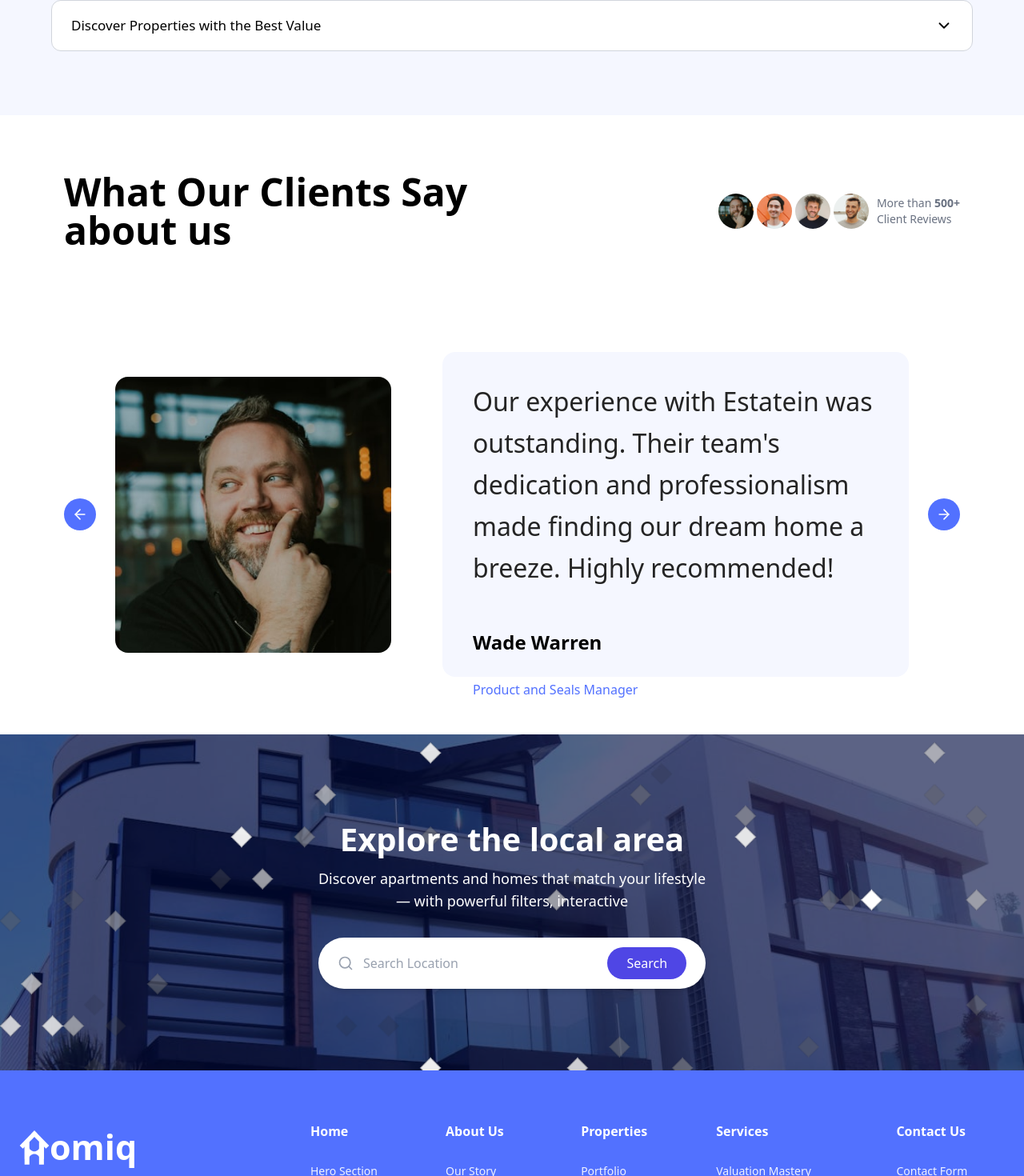
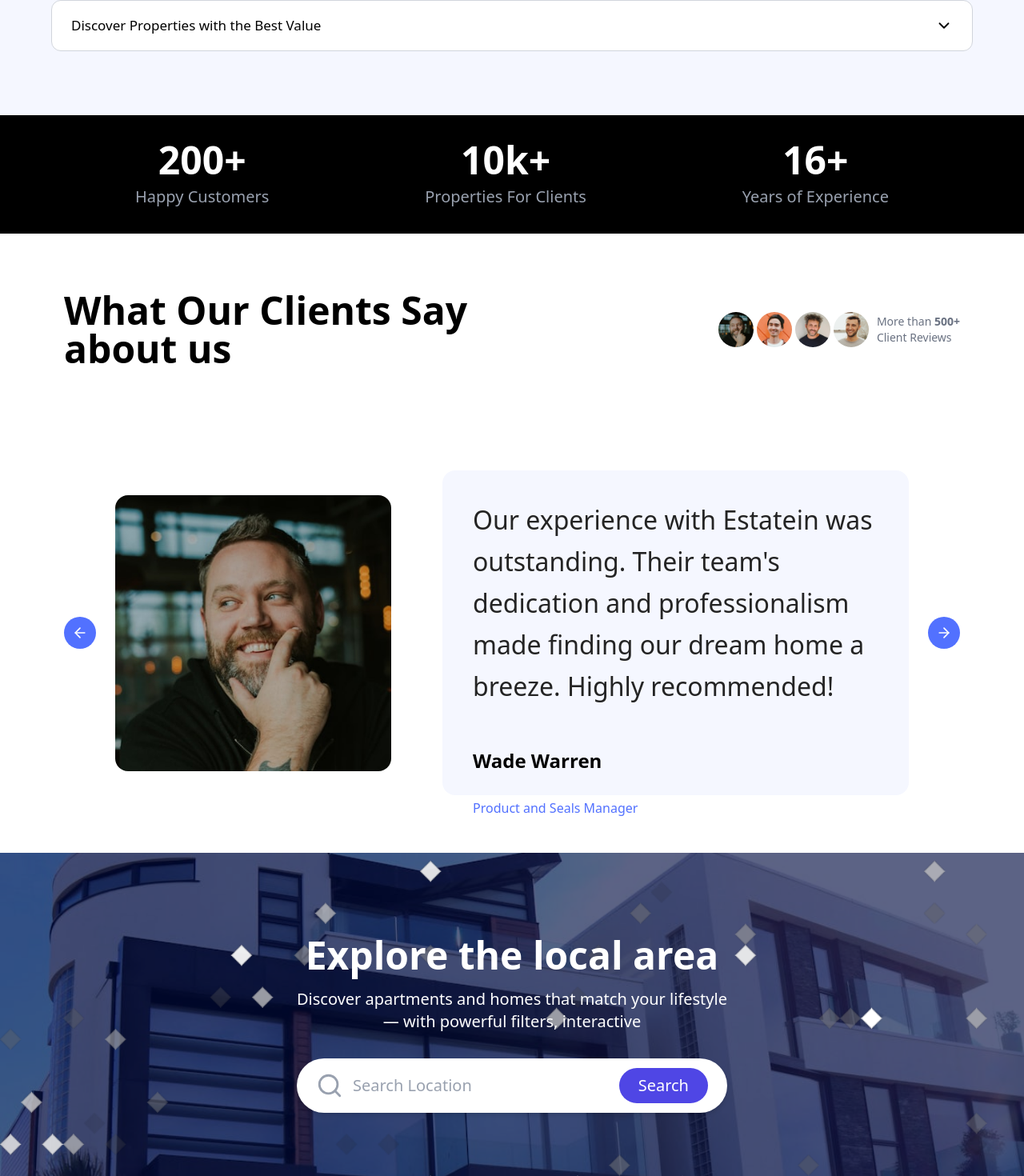
Before and after one commit to TamimOp/Homiq, a Next.js app: page / in a window 1280 px wide. Shown: the part 5013-6483 px from the top of the page at 80% size. Built offline with nearby package versions, Linux system fonts and the light colour scheme.

Commit message:
add Stats component and integrate it into Home page layout

```diff
--- a/app/page.tsx
+++ b/app/page.tsx
@@ -5,6 +5,7 @@ import Hero from "@/components/Hero";
 import Location from "@/components/Location";
 import Project from "@/components/Projects";
 import Review from "@/components/Review";
+import Stats from "@/components/Stats";
 import WhyBest from "@/components/WhyBest";
 
 export default function Home() {
@@ -16,6 +17,7 @@ export default function Home() {
       <Location />
       <Project />
       <FAQ />
+      <Stats />
       <Review />
       <Explore />
     </main>
--- a/components/Explore.tsx
+++ b/components/Explore.tsx
@@ -27,23 +27,23 @@ export default function Explore() {
       />
 
       <div className="relative z-10 text-center max-w-3xl">
-        <h2 className="text-white text-[32px] md:text-[40px] font-semibold leading-tight md:leading-snug">
+        <h2 className="text-white text-[32px] md:text-5xl font-semibold leading-tight md:leading-snug">
           Explore the local area
         </h2>
-        <p className="text-white text-base md:text-lg font-normal mt-2">
+        <p className="text-white text-base md:text-xl font-normal mt-2">
           Discover apartments and homes that match your lifestyle{" "}
           <br className="hidden md:block" />— with powerful filters, interactive
         </p>
 
         {/* Search Input */}
         <div className="mt-8 mx-auto w-full max-w-xl bg-white rounded-full flex items-center overflow-hidden px-6 py-3 shadow-md">
-          <Search className="text-gray-400 w-5 h-5" />
+          <Search className="text-gray-400 w-[34px] h-[34px]" />
           <input
             type="text"
             placeholder="Search Location"
-            className="flex-1 px-3 text-gray-700 placeholder:text-gray-400 outline-none border-none bg-transparent text-base"
+            className="flex-1 px-3 text-gray-700 placeholder:text-gray-400 outline-none border-none bg-transparent text-xl"
           />
-          <button className="bg-[#4F46E5] text-white font-medium text-base px-6 py-2 rounded-full">
+          <button className="bg-[#4F46E5] text-white font-medium text-xl px-6 py-2 rounded-full">
             Search
           </button>
         </div>
--- /dev/null
+++ b/components/Stats.tsx
@@ -0,0 +1,22 @@
+import React from "react";
+
+const stats = [
+  { value: "200+", label: "Happy Customers" },
+  { value: "10k+", label: "Properties For Clients" },
+  { value: "16+", label: "Years of Experience" },
+];
+
+export default function Stats() {
+  return (
+    <section className="w-full bg-black py-8 px-[153px]">
+      <div className="max-w-6xl mx-auto px-4 flex flex-col md:flex-row items-center justify-between gap-8">
+        {stats.map((stat, index) => (
+          <div key={index} className="text-center">
+            <h3 className="text-white text-5xl font-semibold">{stat.value}</h3>
+            <p className="text-gray-400 text-xl mt-2">{stat.label}</p>
+          </div>
+        ))}
+      </div>
+    </section>
+  );
+}
```
